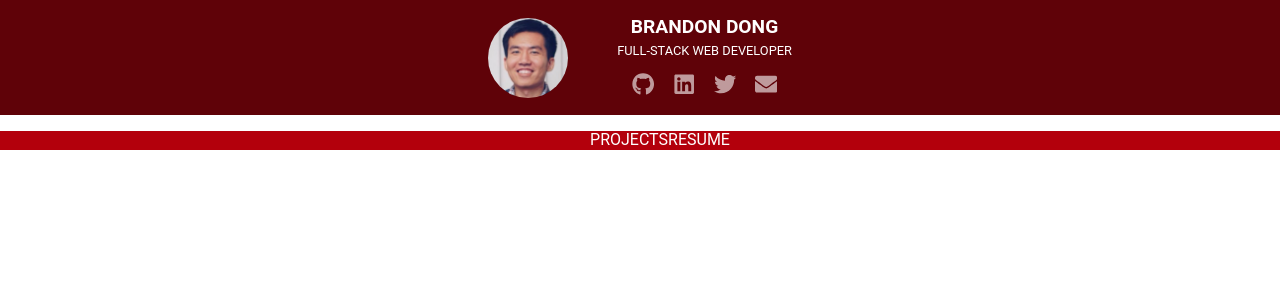
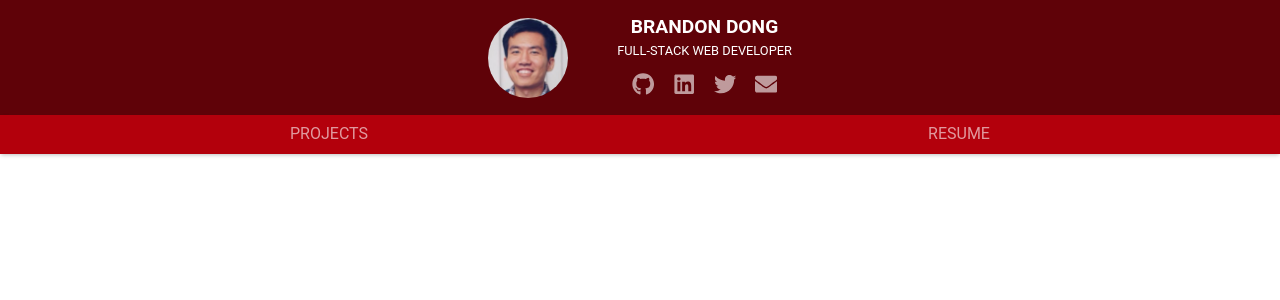
Before and after one commit to gasingdong/brandondong.com, a React (Create React App) app: page / in a window 1280 px wide. Shown: the top 300 px of the page. Built offline with nearby package versions, Linux system fonts and the light colour scheme.

Commit message:
nav styling

```diff
--- a/src/stylesheets/layout/_nav.scss
+++ b/src/stylesheets/layout/_nav.scss
@@ -1,12 +1,17 @@
 .nav {
   background-color: $primary-color;
+  box-shadow: 0 2px 4px -1px rgba(0, 0, 0, 0.25);
 
   ul {
     @include flex();
+    margin: 0;
+    padding: 10px;
   }
 
   li {
     list-style-type: none;
     color: $white;
+    margin: auto;
+    opacity: 0.6;
   }
 }
```
